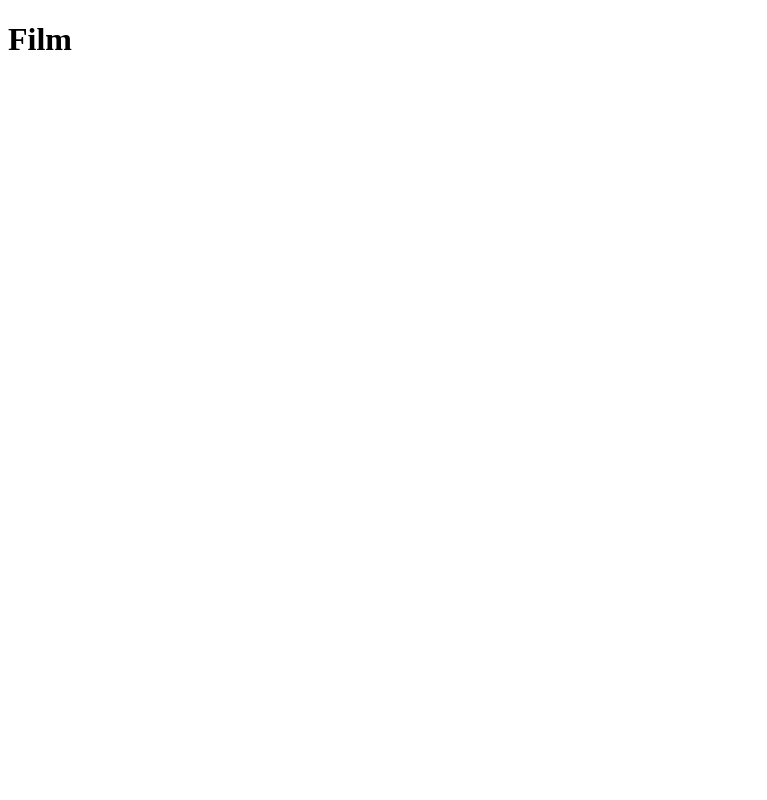
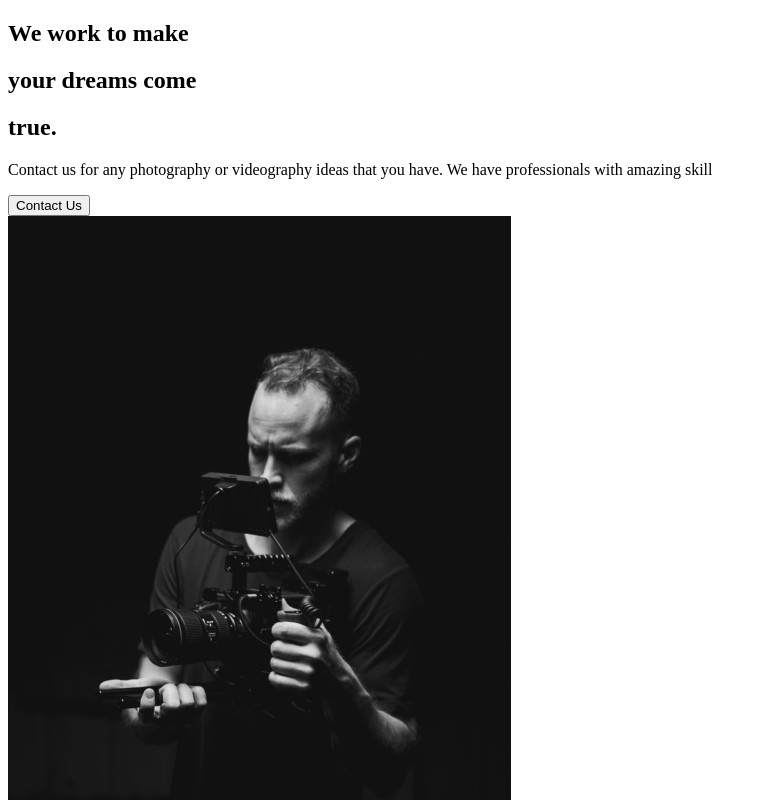
Before and after one commit to mknumberone/the-creative-rect-course-capture, a React (Create React App) app: page / in a window 1280 px wide. Shown: the top 800 px of the page, without its empty margins (0-767 px from the left). Built offline with nearby package versions, Linux system fonts and the light colour scheme.

Commit message:
2.About Sectiion

```diff
--- a/src/App.js
+++ b/src/App.js
@@ -1,10 +1,12 @@
 import React, { Component } from 'react';
-
+import AboutUS from './pages/AboutUS';
+//Import Page
+import AboutUs from './pages/AboutUS'
 class App extends Component {
   render() {
     return (
       <div>
-        <h1>Film</h1>
+        <AboutUS></AboutUS>
       </div>
     );
   }
--- /dev/null
+++ b/src/components/AboutSection.js
@@ -0,0 +1,27 @@
+import React from 'react';
+import home1 from '../img/home1.png'
+const AboutSection = () => {
+    return (
+        <div>
+            <div className="descriptoin">
+              <div className="title">
+                  <div className="hide">
+                      <h2>We work to make</h2>
+                  </div>
+                  <div className="hide">
+                      <h2>your <span>dreams</span> come</h2>
+                  </div>
+                  <div className="hide">
+                      <h2>true.</h2>
+                  </div>
+              </div>
+              <p>Contact us for any photography or videography ideas that you have. We have professionals with amazing skill</p>
+              <button>Contact Us</button>
+            </div>
+            <div className="image">
+                <img src={home1} alt="guy with a camera"></img>
+            </div>
+        </div>
+    )
+}
+export default AboutSection;
--- /dev/null
+++ b/src/pages/AboutUS.js
@@ -0,0 +1,9 @@
+import React from 'react';
+//Page component
+import AboutSection from '../components/AboutSection'
+const AboutUS=()=>{
+    return(
+     <AboutSection></AboutSection>
+    )
+}
+export default AboutUS;
```
